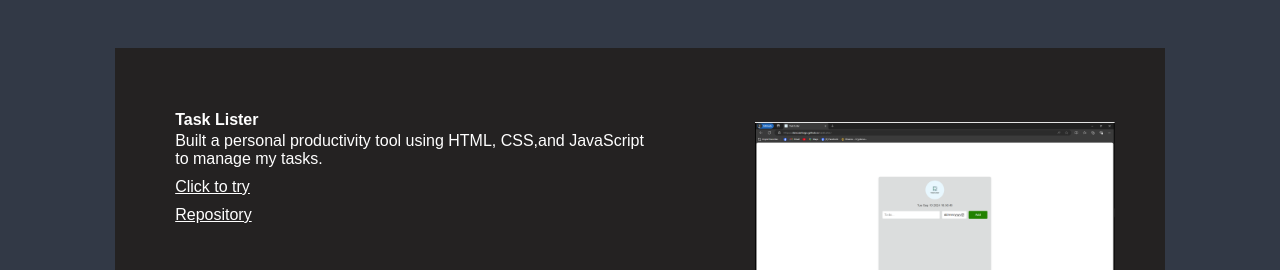
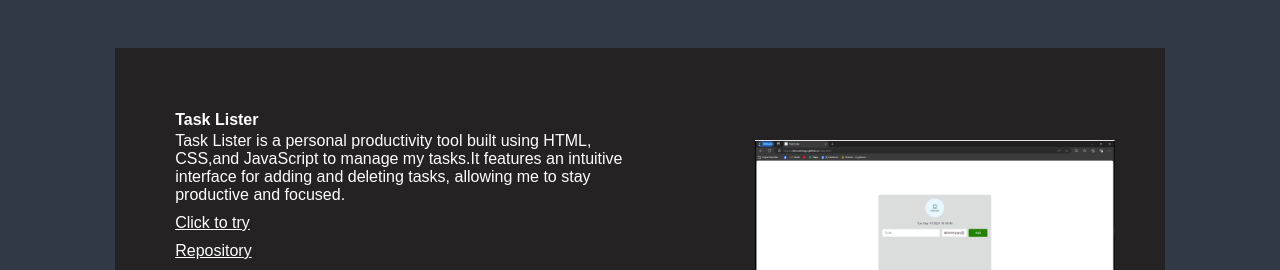
Before and after one commit to Warners1/dcsantiago.github.io, a plain HTML site: page index.html in a window 1280 px wide. Shown: the part 2225-2495 px from the top of the page. Drawn offline with nearby package versions, Linux system fonts and the light colour scheme.

Commit message:
project description

```diff
--- a/index.html
+++ b/index.html
@@ -163,7 +163,9 @@
                 <div class="project-layer">
                     <div class="project-text">
                             <p><strong>Task Lister</strong></p>
-                            <p>Built a personal productivity tool using HTML, CSS,and JavaScript to manage my tasks.</p>
+
+                            <p>Task Lister is a personal productivity tool built using HTML, CSS,and JavaScript to manage my tasks.It features an intuitive interface for adding and deleting tasks, allowing me to stay productive and focused. </p>
+
                             <a href="https://dancsantiago.github.io/taskLister/">Click to try</a>
                             <a href="https://github.com/dancsantiago/taskLister">Repository</a>
                     </div>
```
